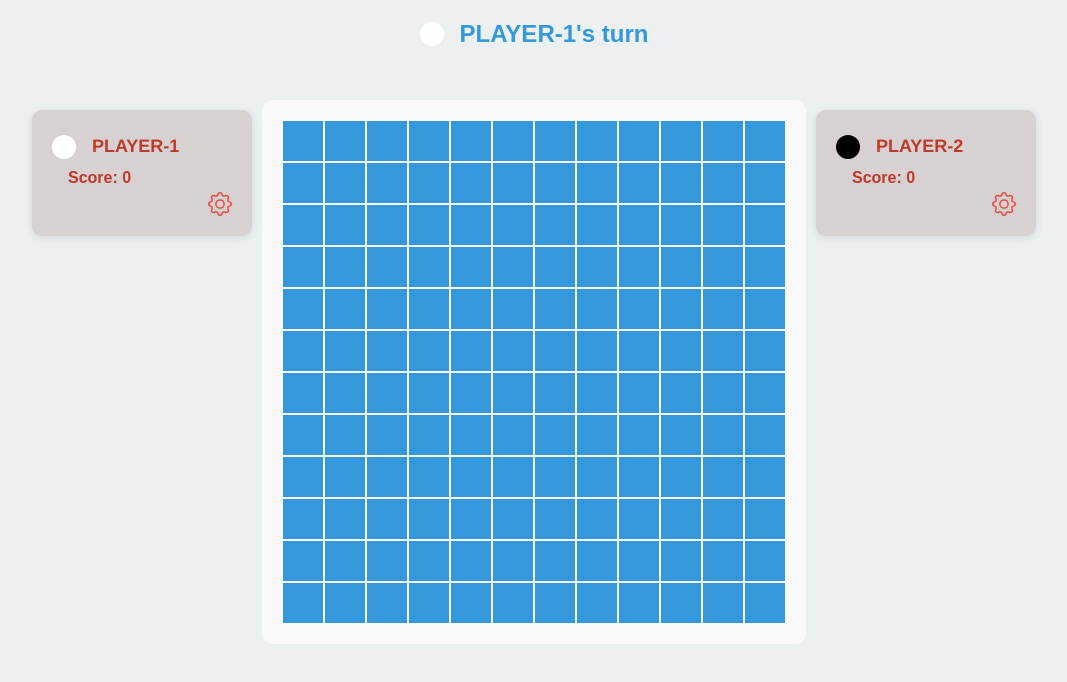
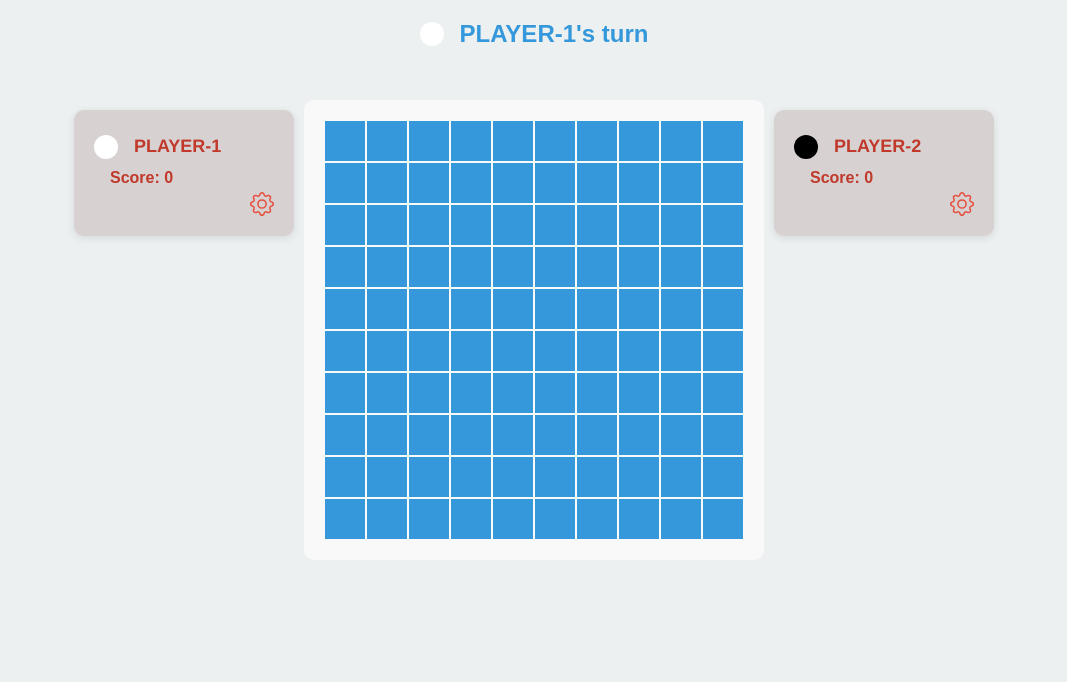
Before and after one commit to Karoly-Git/amoba, a React (Create React App) app: page / in a window 1280 px wide. Shown: the top 682 px of the page, without its empty margins (106-1173 px from the left). Built offline with nearby package versions, Linux system fonts and the light colour scheme.

Commit message:
Board size change

```diff
--- a/src/App.js
+++ b/src/App.js
@@ -4,8 +4,12 @@ import './css/App.css'
 import { BsGear as GearIcon } from 'react-icons/bs';
 import { MdDone as DoneIcon } from 'react-icons/md';
 
-const GRID_WIDTH = 12;
-const GRID_HEIGHT = 12;
+// Whay if GRID_WIDTH or GRID_HEIGHT > 10 -> Indexing??
+// What if board full, but no winner?
+// Shouldn't manipulate DOM directly, should use state instead.
+
+const GRID_WIDTH = 10;
+const GRID_HEIGHT = 10;
 const P1_COLOR = 'white';
 const P2_COLOR = 'black';
 const WIN_LIMIT = 5;
@@ -142,7 +146,7 @@ function App() {
       // Get position in the table
       let x = Number(childId[0]);
       let y = Number(childId[1]);
-      //console.log(x, y);
+      console.log(x, y);
       if (table[y][x] !== 0) {
         console.log('Sorry, cannot chose this!')
       } else {
```
